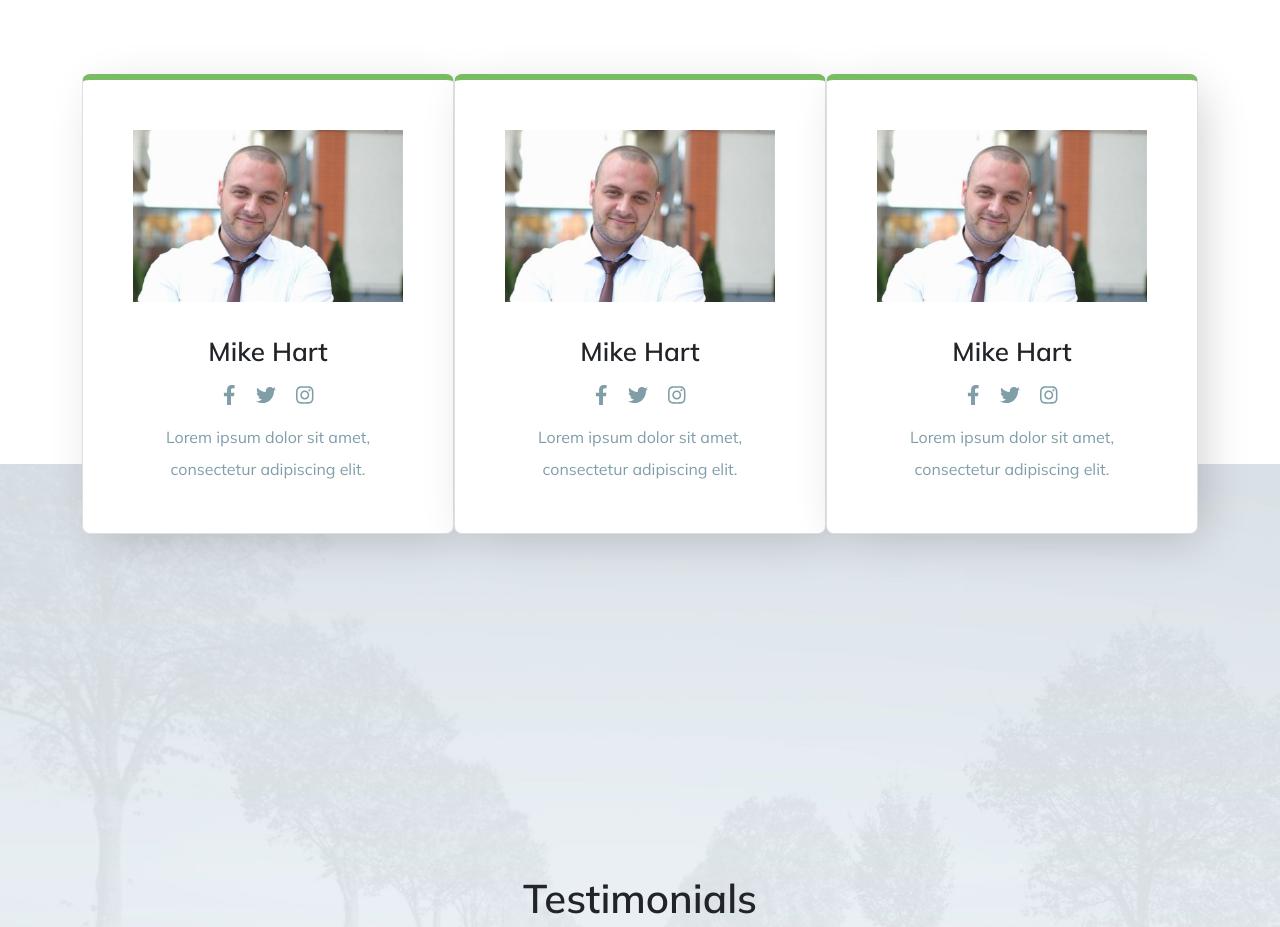
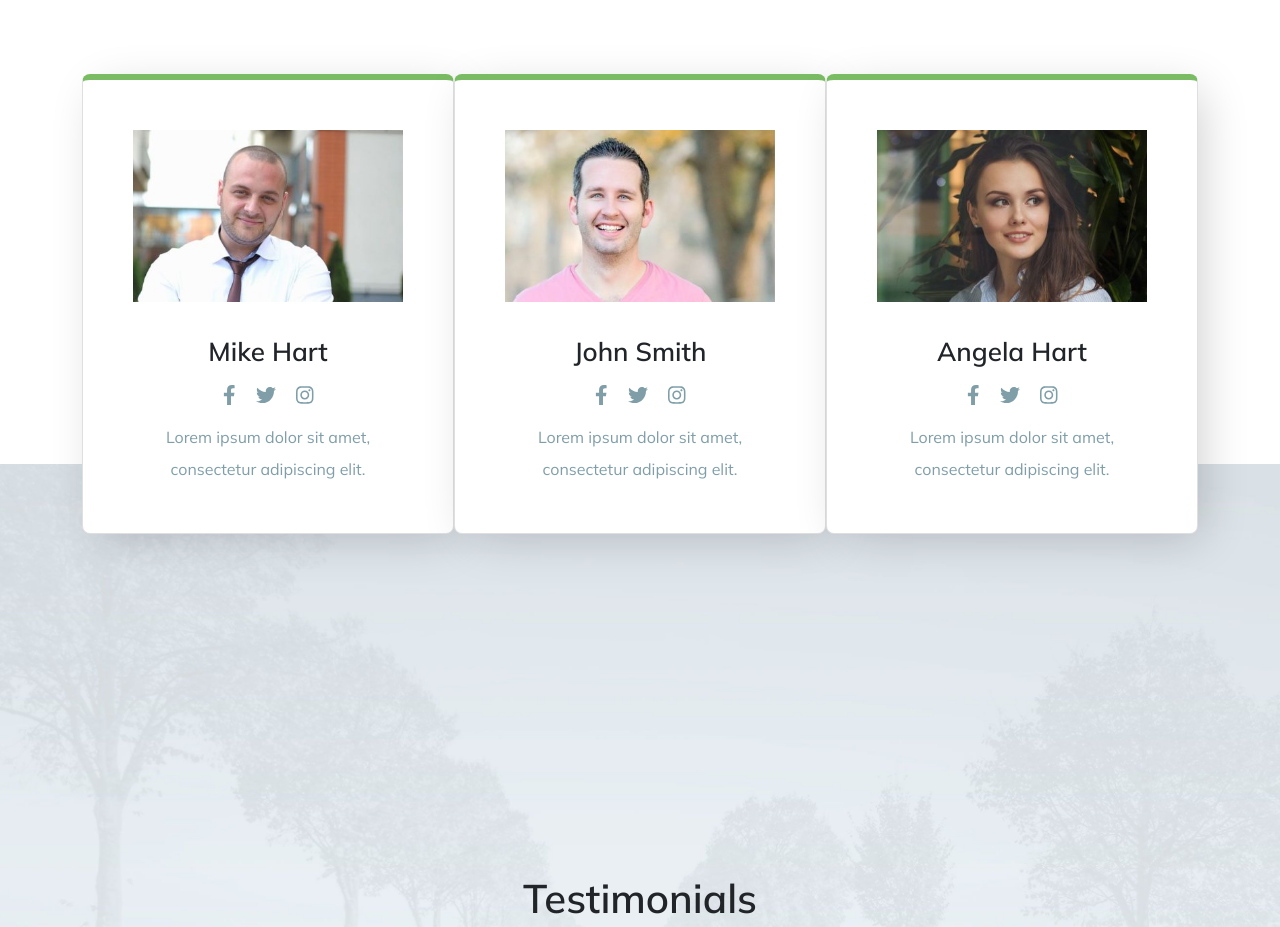
Before and after one commit to andrea-nuzzo/proj-html-vuejs, a Vue app: page / in a window 1280 px wide. Shown: the part 2500-3427 px from the top of the page. Built offline with nearby package versions, Linux system fonts and the light colour scheme.

Commit message:
completed dynamic instructors card

```diff
--- a/src/components/elements/cardInstructors.vue
+++ b/src/components/elements/cardInstructors.vue
@@ -1,19 +1,24 @@
 <template>
   <div class="card">
-      <img src="../../assets/img/instructor-mikehart-400x254.jpg" alt="">
-      <div class="name">Mike Hart</div>
+      <img :src="instructorData.img" :alt="instructorData.name">
+      <div class="name">{{instructorData.name}}</div>
       <div class="socialMedia">
           <span><i class="fab fa-facebook-f"></i></span>
           <span><i class="fab fa-twitter"></i></span>
           <span><i class="fab fa-instagram"></i></span>
       </div>
-      <p>Lorem ipsum dolor sit amet, consectetur adipiscing elit.</p>
+      <p>{{instructorData.description}}</p>
   </div>
 </template>
 
 <script>
 export default {
-    name: 'cardInstructors'
+    name: 'cardInstructors',
+
+    props:{
+        instructorData: Object
+    },
+
 }
 </script>
 
@@ -30,6 +35,21 @@ export default {
     text-align: center;
     border-radius:  .5rem;
     box-shadow: 10px 10px 45px -8px rgba(0,0,0,0.20);
+    cursor: pointer;
+
+}
+
+.mouseHover{
+    position: relative;
+    top: -30px;
+    width: 60%;
+    margin: 0 auto;
+    border-radius: 2rem;
+    color: white;
+    background-color: $primaryColor;
+}
+.card:hover{
+    transform: scale(1.1);
 }
 
 .name{
--- a/src/components/section/Istructors.vue
+++ b/src/components/section/Istructors.vue
@@ -13,13 +13,12 @@
             </div>
         </div>
         <div class="d-flex justify-content-between">
-            <cardInstructors class="move"/>
-            <cardInstructors class="move"/>
-            <cardInstructors class="move"/>
+            <cardInstructors class="move" v-for="(instructor, index) in instructors" :key="index" :instructorData="instructor"/>
         </div>
       </div>
   </div>
 </template>
+
 
 <script>
 import cardInstructors from '../elements/cardInstructors.vue'
@@ -29,11 +28,35 @@ export default {
     components:{
         cardInstructors,
     },
+
+    data(){
+        return{
+            instructors:[
+                {
+                    name: 'Mike Hart',
+                    img: require('../../assets/img/instructor-mikehart-400x254.jpg'),
+                    description: 'Lorem ipsum dolor sit amet, consectetur adipiscing elit.',
+                },
+                {
+                    name: 'John Smith',
+                    img: require('../../assets/img/instructor-johnsmith-400x254.jpg'),
+                    description: 'Lorem ipsum dolor sit amet, consectetur adipiscing elit.',
+                },
+                {
+                    name: 'Angela Hart',
+                    img: require('../../assets/img/instructor-angelahart-400x254.jpg'),
+                    description: 'Lorem ipsum dolor sit amet, consectetur adipiscing elit.',
+                },
+            ],
+        }
+    },
 }
 </script>
 
+
+
+
 <style lang="scss" scoped>
-
 @import '../../assets/style/partials/variables.scss';
 
 h2{
```
